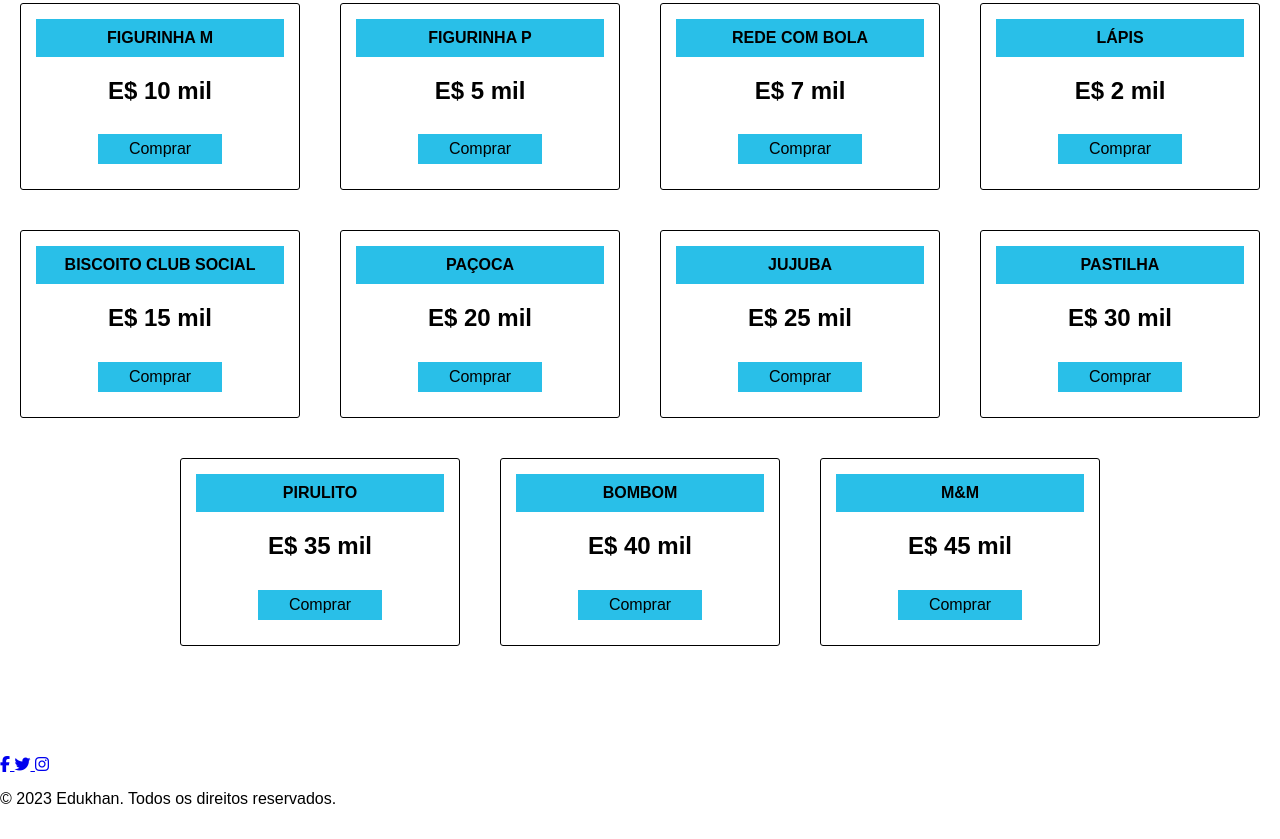
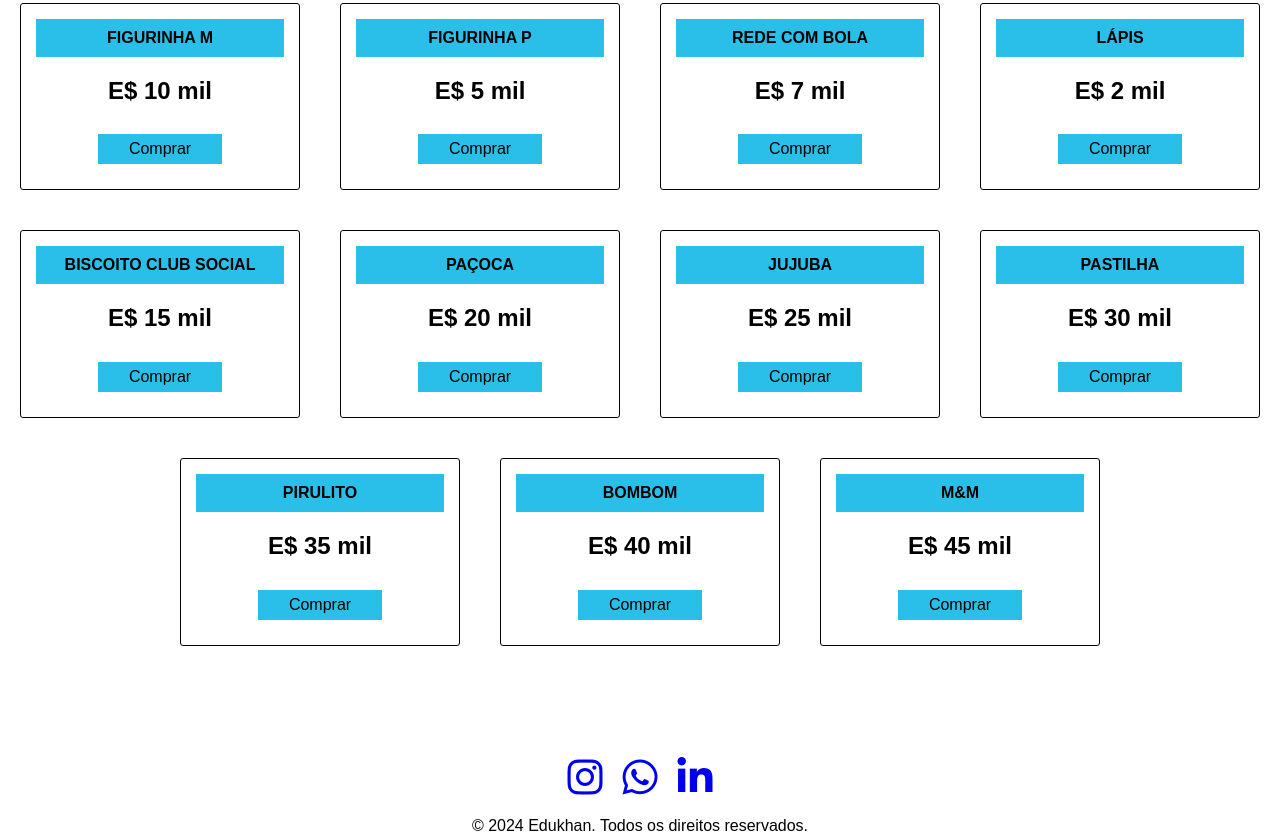
Before and after one commit to tobiasteles/loja-edukhan, a plain HTML site: page site/index.html in a window 1280 px wide. Shown: the part 1959-2798 px from the top of the page. Drawn offline with Linux system fonts and the light colour scheme.

Commit message:
mexi nas redes sociais

```diff
--- a/site/index.html
+++ b/site/index.html
@@ -188,17 +188,17 @@
   <footer>
     <div class="container">
       <div class="social">
-        <a href="https://facebook.com">
-          <i class="fab fa-facebook-f"></i>
-        </a>
-        <a href="https://twitter.com">
-          <i class="fab fa-twitter"></i>
-        </a>
-        <a href="https://instagram.com">
+        <a href="https://www.instagram.com/_edukhan/">
           <i class="fab fa-instagram"></i>
         </a>
+        <a href="https://wa.me/61991723372">
+          <i class="fab fa-whatsapp"></i>
+        </a>
+        <a href="https://www.linkedin.com/company/instituto-edukhan/about/">
+          <i class="fab fa-linkedin-in"></i>
+        </a>
       </div>
-      <p>&copy; 2023 Edukhan. Todos os direitos reservados.</p>
+      <p>&copy; 2024 Edukhan. Todos os direitos reservados.</p>
     </div>
   </footer>
 </body>
--- a/site/styles.css
+++ b/site/styles.css
@@ -164,6 +164,20 @@ body {
     min-width: 100px;
   }
 
+  .social {
+    font-size: 2.5rem;
+    display: flex;
+  align-items: center;
+  justify-content: center;
+  gap: 20px;
+  }
+
+  .container p {
+    justify-content: center;
+    display: flex;
+    align-items: center;
+  }
+
   @media (max-width: 768px) {
     .product {
       width: calc(50% - 30px); /* 2 produtos por linha em telas menores */
```
